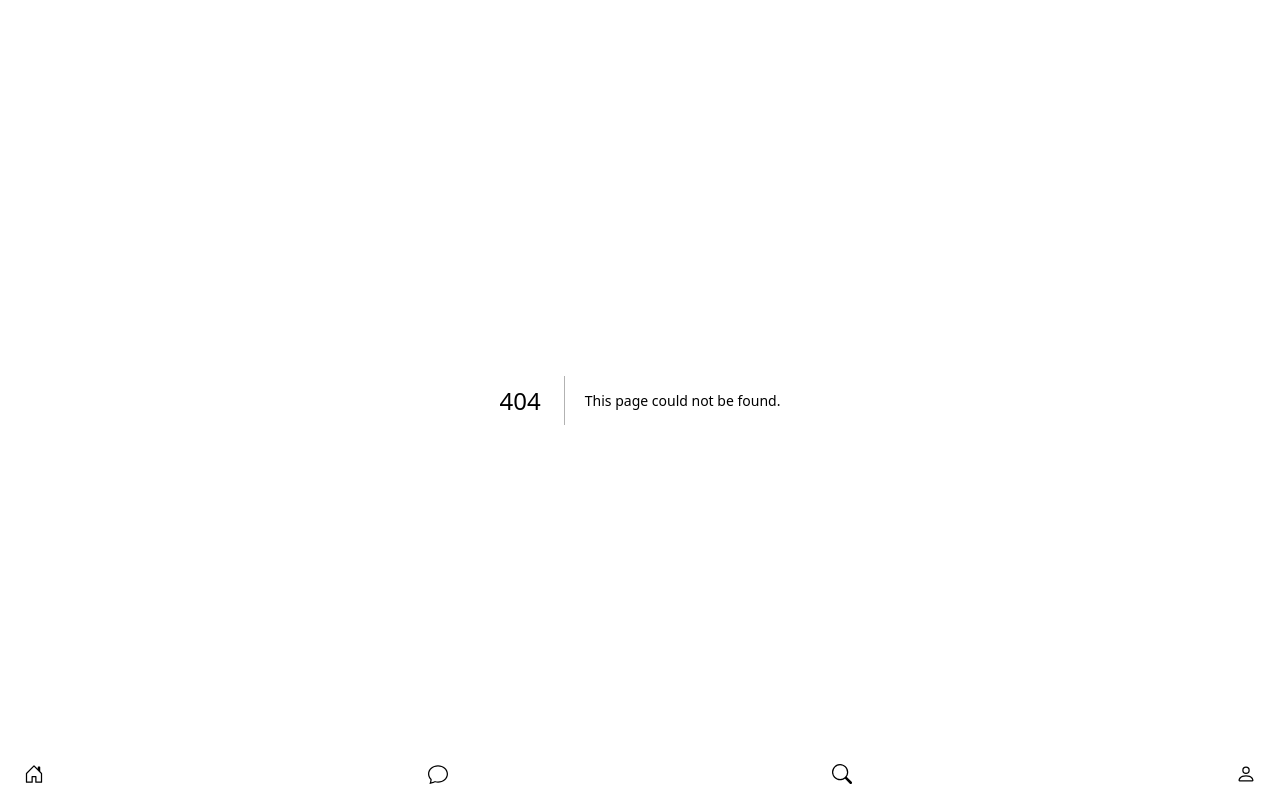
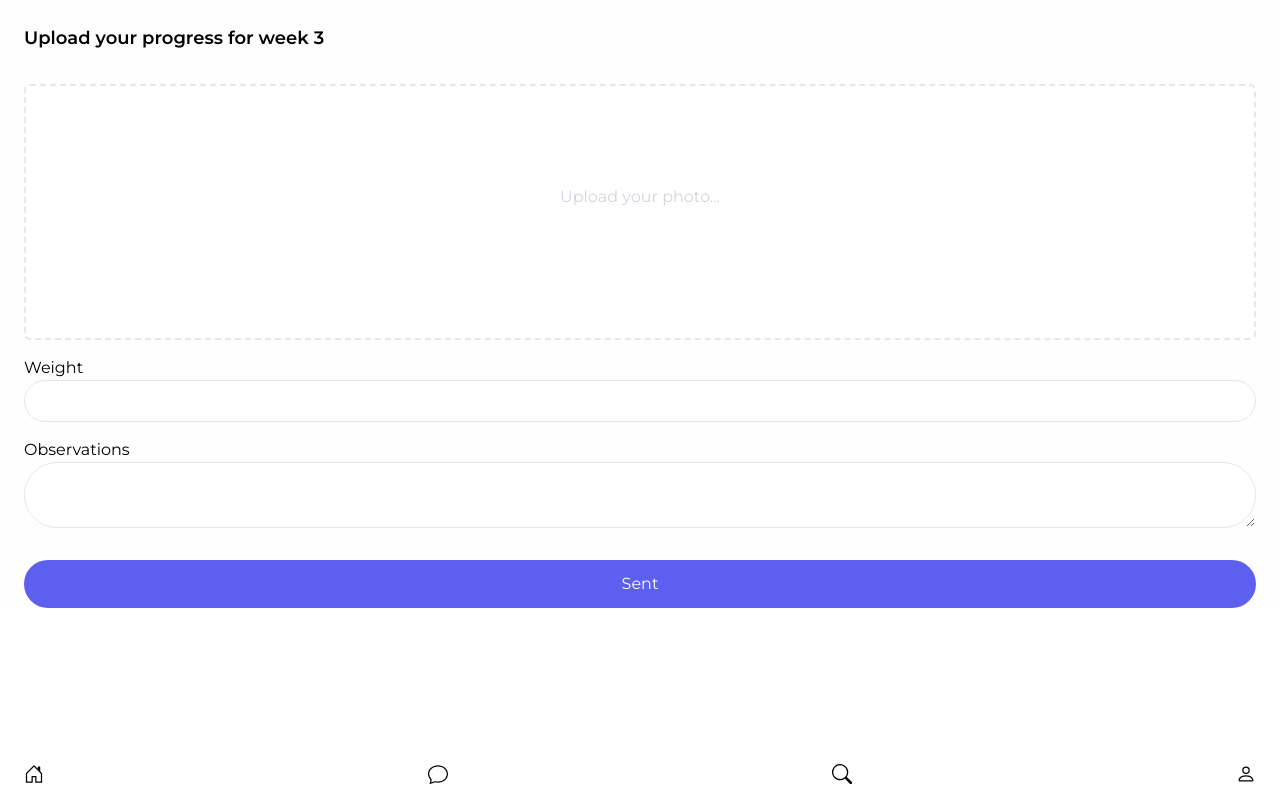
Before and after one commit to GranataThiago/communifit-front, a Next.js app: page /member/revision in a window 1280 px wide. Before the commit this address had no page. Built offline with nearby package versions, Linux system fonts and the light colour scheme.

Commit message:
feat: starting with revisionscreen

```diff
--- /dev/null
+++ b/app/(site)/components/screens/RevisionScreen.tsx
@@ -0,0 +1,66 @@
+'use client'
+
+import React, { useEffect } from 'react'
+import { montserrat } from '../../../components/fonts'
+import { Input, LabeledInput, LabeledTextarea } from '../../../components/Input';
+import { Controller, useForm } from 'react-hook-form';
+import { Button } from '../../../components/Button';
+
+type RevisionForm = {
+    pics: File[],
+    weight: string;
+    observations: string;
+}
+
+export const RevisionScreen = () => {
+
+    const { handleSubmit, formState: { errors }, register, control, getValues, watch } = useForm<RevisionForm>();
+
+    console.log(watch('pics'))
+
+    const onRevisionSent = (formValues: RevisionForm) => {
+        console.log(formValues)
+    }
+
+
+  return (
+    <main className={`bg-secondary flex flex-col gap-8 ${montserrat.className}`}>
+        <header className="flex justify-between p-6 pb-0">
+            <div className="greetings">
+                <p className="font-semibold text-lg">Upload your progress for week 3</p>
+            </div>
+        </header>
+
+        <form onSubmit={handleSubmit(onRevisionSent)} className='px-6 flex flex-col gap-4'>
+            <div className='pics'>
+                <label className="w-full h-64 flex flex-col items-center px-4 py-6 bg-white text-blue rounded-md border-2 border-dashed">
+                    <span className="mt-auto mb-auto text-gray-300">Upload your photo...</span>
+                    <input {...register('pics')} type='file' multiple className='w-100 h-100 opacity-0'/>
+                </label>
+            </div>
+
+
+            <Controller
+                name='weight'
+                control={control}
+                defaultValue=''
+                render={({field}) => (
+                    <LabeledInput {...field} ref={null} label='Weight' variant='outlined' type='number'/>
+                )}
+            />
+
+            <Controller
+                name='observations'
+                control={control}
+                defaultValue=''
+                render={({field}) => (
+                    <LabeledTextarea {...field} ref={null} label='Observations' variant='outlined'/>
+                )}
+            />
+
+            <Button className='mt-4' type='submit' variant='filled'>Sent</Button>
+        </form>
+
+    </main>
+  )
+}
--- /dev/null
+++ b/app/(site)/member/revision/page.tsx
@@ -0,0 +1,8 @@
+import React from 'react'
+import { RevisionScreen } from '../../components/screens/RevisionScreen'
+
+export default function RevisionPage(){
+  return (
+    <RevisionScreen />
+  )
+}
--- a/app/components/Input.tsx
+++ b/app/components/Input.tsx
@@ -35,3 +35,19 @@ export const LabeledInput = ({ label, ...props }: LabeledInputProps) => {
       </div>
     )
 }
+
+interface LabeledTextareaProps{
+  variant: InputVariant;
+  label: string;
+  name: string;
+  ref?: null;
+}
+
+export const LabeledTextarea = ({ label, ...props }: LabeledTextareaProps) => {
+  return(
+    <div className='flex flex-col w-full'>
+      <label htmlFor={props.name}>{label}</label>
+      <textarea {...props} className={`${inputVariants[props.variant]}`}></textarea>
+    </div>
+  )
+}
```
